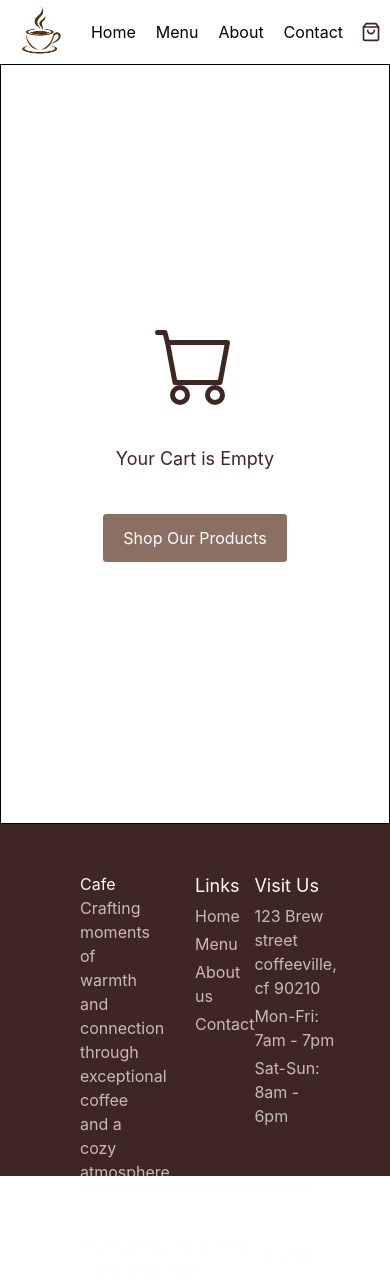
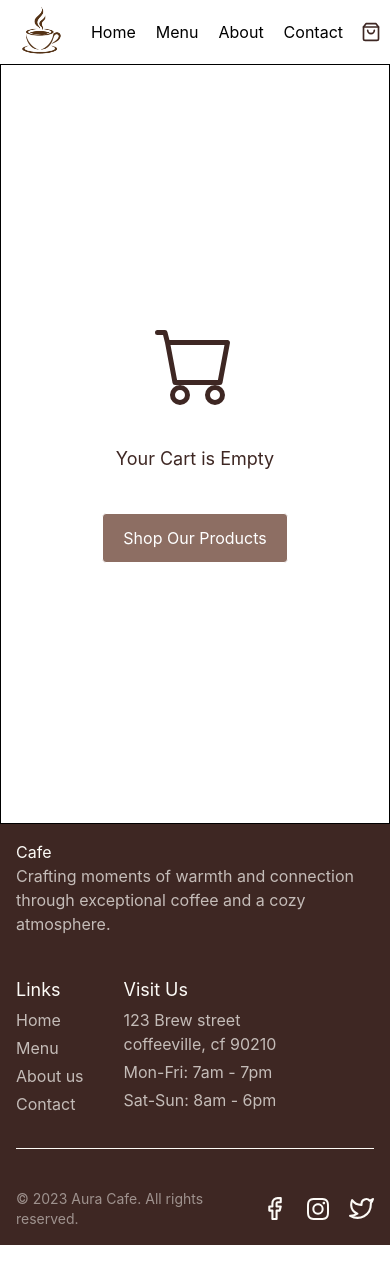
Before and after one commit to Kristal0024/Coffee-shop, a React (Vite) app: page /cart in a window 390 px wide. After the commit the page ends 1245 px from the top, so only its background shows below. Built offline with nearby package versions, Linux system fonts and the light colour scheme.

Commit message:
new features and responsive home component

```diff
--- a/src/App.jsx
+++ b/src/App.jsx
@@ -1,4 +1,3 @@
-
 import './App.css'
 import {BrowserRouter,Routes,Route} from 'react-router-dom'
 import Layout from './Layout'
--- a/src/components/Card.jsx
+++ b/src/components/Card.jsx
@@ -6,8 +6,8 @@ const Card = ({id,title,desc,price,img}) => {
   const{ addToCart}=useCart()
   return (
     <div>
-      <div className="border-2 border-secondary w-94 h-98 rounded-3xl">
-        <img className='rounded-t-3xl w-full h-50 object-cover' src={img} alt={title} />
+      <div className="border-2 border-secondary w-94 h-98 rounded-3xl group overflow-hidden">
+        <img className='w-full h-50 object-cover group-hover:scale-105 transition-all duration-300' src={img} alt={title} />
        <div className="desc p-4">
          <div className="flex justify-between mt-3 mb-1">
           <h2 className='text-var(--color-primary) text-xl'>{title}</h2>
--- a/src/components/Footer.jsx
+++ b/src/components/Footer.jsx
@@ -1,45 +1,51 @@
 import React from "react";
-import instagram from '../assets/instagram.png'
-import twitter from '../assets/twitter.png'
-import facebook from '../assets/facebook.png'
+// import instagram from '../assets/instagram.png'
+// import twitter from '../assets/twitter.png'
+// import facebook from '../assets/facebook.png'
+import { FiFacebook } from "react-icons/fi";
+import { FiTwitter } from "react-icons/fi";
+import { SiInstagram } from "react-icons/si";
+
 const Footer = () => {
   return (
     <div>
-      <div className="Footer-Wrapper h-88 w-full bg-primary px-20 py-12">
-        <div className="main flex justify-between text-footer border-b mb-12">
-          <div className="left-content w-1/3">
-            <h1>Cafe</h1>
+      <div className="Footer-Wrapper h-fit  w-full bg-primary p-4 md:px-20 md:py-12">
+        <div className="main flex flex-col sm:flex-row justify-between text-footer border-b mb-10 md:mb-12">
+          <div className="left-content w-full sm:w-[50%] mb-10 sm:mb-0">
+            <div className="md:w-[90%] lg:w-[80%]">
+<h1>Cafe</h1>
             <p className="opacity-70">
               Crafting moments of warmth and connection through exceptional
               coffee and a cozy atmosphere.
             </p>
+</div>
           </div>
-          <div className="Right-content flex w-1/2 justify-around mb-8">
+          <div className="Right-content flex gap-10 w-full sm:w-[50%] justify-start sm:justify-end mb-8">
           <span>
             <h1 className="text-lg mb-1">Links</h1>
             <ul className="flex flex-col gap-1 opacity-70 cursor-pointer">
-                <li>Home</li>
-                <li>Menu</li>
-                <li>About us</li>
-                <li>Contact</li>
+                <li className="relative w-fit cursor-pointer after:absolute after:left-1/2 after:bottom-0 after:h-px after:w-0 after:-translate-x-1/2 after:bg-current after:transition-all after:duration-300 hover:after:w-full">Home</li>
+                <li className="relative w-fit cursor-pointer after:absolute after:left-1/2 after:bottom-0 after:h-px after:w-0 after:-translate-x-1/2 after:bg-current after:transition-all after:duration-300 hover:after:w-full">Menu</li>
+                <li className="relative w-fit cursor-pointer after:absolute after:left-1/2 after:bottom-0 after:h-px after:w-0 after:-translate-x-1/2 after:bg-current after:transition-all after:duration-300 hover:after:w-full">About us</li>
+                <li className="relative w-fit cursor-pointer after:absolute after:left-1/2 after:bottom-0 after:h-px after:w-0 after:-translate-x-1/2 after:bg-current after:transition-all after:duration-300 hover:after:w-full">Contact</li>
             </ul>
           </span>
             <span>
                 <h1 className="text-lg mb-1">Visit Us</h1>
             <ul className="flex flex-col gap-1 opacity-70 cursor-pointer">
-                <li>123 Brew street<br/> coffeeville, cf 90210</li>
-                <li>Mon-Fri: 7am - 7pm</li>
-                <li>Sat-Sun: 8am - 6pm</li>
+                <li className="relative w-fit cursor-pointer after:absolute after:left-1/2 after:bottom-0 after:h-px after:w-0 after:-translate-x-1/2 after:bg-current after:transition-all after:duration-300 hover:after:w-full">123 Brew street<br/> coffeeville, cf 90210</li>
+                <li className="relative w-fit cursor-pointer after:absolute after:left-1/2 after:bottom-0 after:h-px after:w-0 after:-translate-x-1/2 after:bg-current after:transition-all after:duration-300 hover:after:w-full">Mon-Fri: 7am - 7pm</li>
+                <li className="relative w-fit cursor-pointer after:absolute after:left-1/2 after:bottom-0 after:h-px after:w-0 after:-translate-x-1/2 after:bg-current after:transition-all after:duration-300 hover:after:w-full">Sat-Sun: 8am - 6pm</li>
             </ul>
             </span>
           </div>
         </div>
         <div className="flex justify-between items-center text-footer">
-            <span className="opacity-50">© 2023 Aura Cafe. All rights reserved.</span>
-            <ul className="flex gap-1 items-center cursor-pointer">
-                <li className="mr-2"><img src={instagram} alt="instagram logo" /></li>
-                <li><img src={twitter} alt="twitter logo" /></li>
-                <li><img src={facebook} alt="facebook logo" /></li>
+            <span className="opacity-50 text-sm sm:text-base">© 2023 Aura Cafe. All rights reserved.</span>
+            <ul className="flex gap-5 items-center cursor-pointer">
+                <li><FiFacebook className="hover:text-[#1877F2]" size={25} /></li>
+                <li><SiInstagram className="hover:fill-[#833AB4]" size={22} /></li>
+                <li><FiTwitter className="hover:text-[#1DA1F2]" size={25} /></li>
             </ul>
         </div>
       </div>
--- a/src/components/NavBar.jsx
+++ b/src/components/NavBar.jsx
@@ -15,13 +15,13 @@ const NavBar = () => {
         <div className="list">
           <ul className="flex gap-5 cursor-pointer">
             <Link to="/">
-              <li>Home</li>
+              <li className="relative w-fit cursor-pointer after:absolute after:left-1/2 after:bottom-0 after:h-px after:w-0 after:-translate-x-1/2 after:bg-current after:transition-all after:duration-300 hover:after:w-full">Home</li>
             </Link>
             <Link to="/menu">
-              <li>Menu</li>
+              <li className="relative w-fit cursor-pointer after:absolute after:left-1/2 after:bottom-0 after:h-px after:w-0 after:-translate-x-1/2 after:bg-current after:transition-all after:duration-300 hover:after:w-full">Menu</li>
             </Link>
-            <li>About</li>
-            <li>Contact</li>
+            <li className="relative w-fit cursor-pointer after:absolute after:left-1/2 after:bottom-0 after:h-px after:w-0 after:-translate-x-1/2 after:bg-current after:transition-all after:duration-300 hover:after:w-full">About</li>
+            <li className="relative w-fit cursor-pointer after:absolute after:left-1/2 after:bottom-0 after:h-px after:w-0 after:-translate-x-1/2 after:bg-current after:transition-all after:duration-300 hover:after:w-full">Contact</li>
           </ul>
         </div>
         <Link to="/cart" onClick={()=>sethasUnreadCard(false)}>
--- a/src/pages/Home.jsx
+++ b/src/pages/Home.jsx
@@ -7,7 +7,7 @@ const data = [
     title: "Cappuccino",
     price: 550,
     desc: "smooth espresso blended with steamed milk and real Madagascar vanilla bean syrup.",
-    img: "cappuccino1.jpg",
+    img: "cappuccino.jpeg",
   },
   {
     id: 2,
@@ -59,7 +59,7 @@ const Home = () => {
             perfection.
           </p>
         </div>
-        <div className="cards flex justify-around">
+        <div className="cards flex-col flex gap-5 w-full items-center sm:flex-row sm:justify-around flex-wrap">
           {data.map((e) => (
             <Card key={e.id} {...e} />
           ))}
@@ -67,8 +67,8 @@ const Home = () => {
       </div>
       {/* story */}
       <div>
-        <div className="p-20 w-full h-screen bg-secondary flex">
-          <div className="flex w-full items-center justify-center">
+        <div className="p-5 md:p-20 w-full h-screen bg-secondary flex">
+          <div className="flex flex-col md:flex-row w-full items-center justify-center">
             <div className="w-[45%] mr-11">
               <img
                 className="w-full rounded-2xl"
@@ -76,7 +76,7 @@ const Home = () => {
                 alt="Barista working image"
               />
             </div>
-            <div className="w-[50%]">
+            <div className="mt-10 md:mt-0 w-full md:w-[50%]">
               <h1 className="text-4xl mb-6">More Than Just Coffee</h1>
               <p className="text-lg mb-8 text-p">
                 At Aura Cafe, we believe in the power of a pause. Our space is
--- a/src/pages/Menu.jsx
+++ b/src/pages/Menu.jsx
@@ -51,7 +51,7 @@ items:[
 const Menu = () => {
   return (
     <>
-<div className="menuwrapper w-[100%] xl:px-80 lg:px-70 flex flex-col">
+<div className="menuwrapper w-full xl:px-80 lg:px-70 flex flex-col">
 <h1 className='py-2 font-medium font-gotham text-xl'>Menu</h1>
 <div className="content mb-5">
 {
```
Also changed, not shown: src/pages/Cart.jsx (+13 -8 lines).
